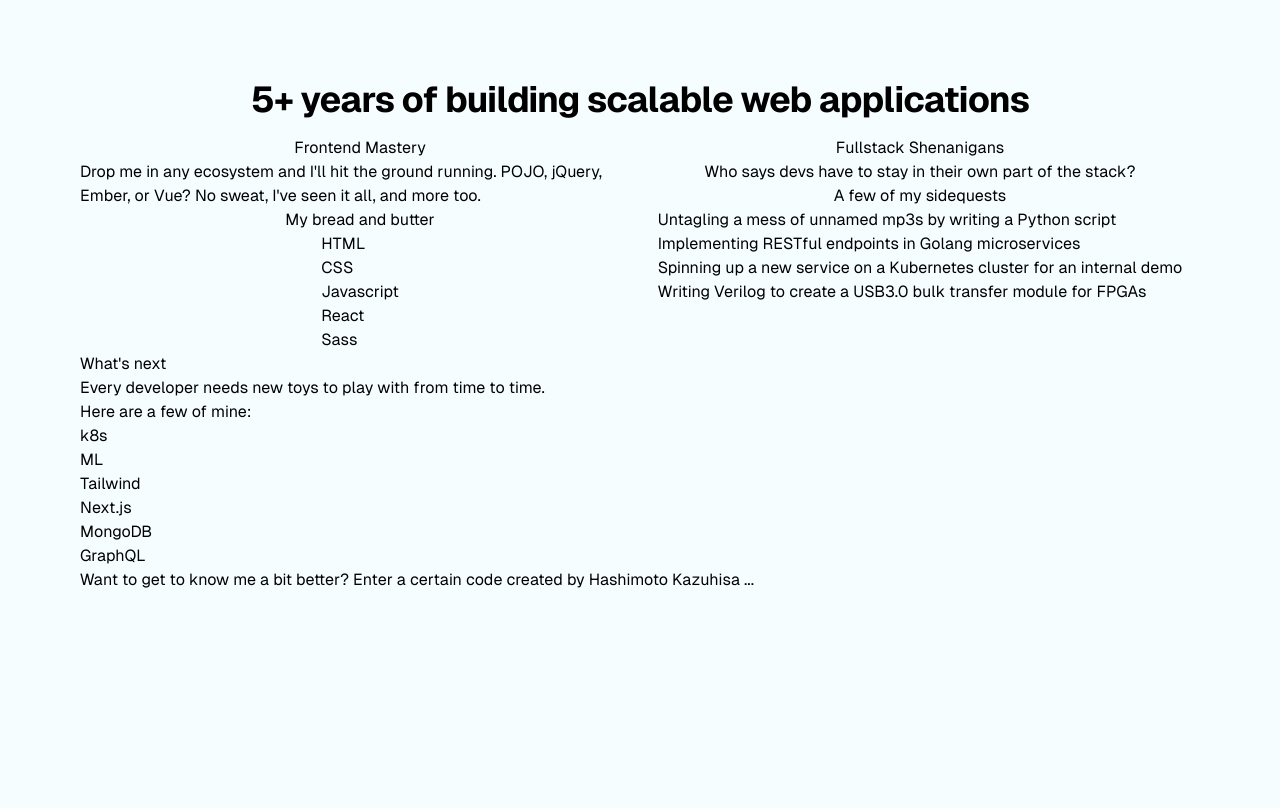
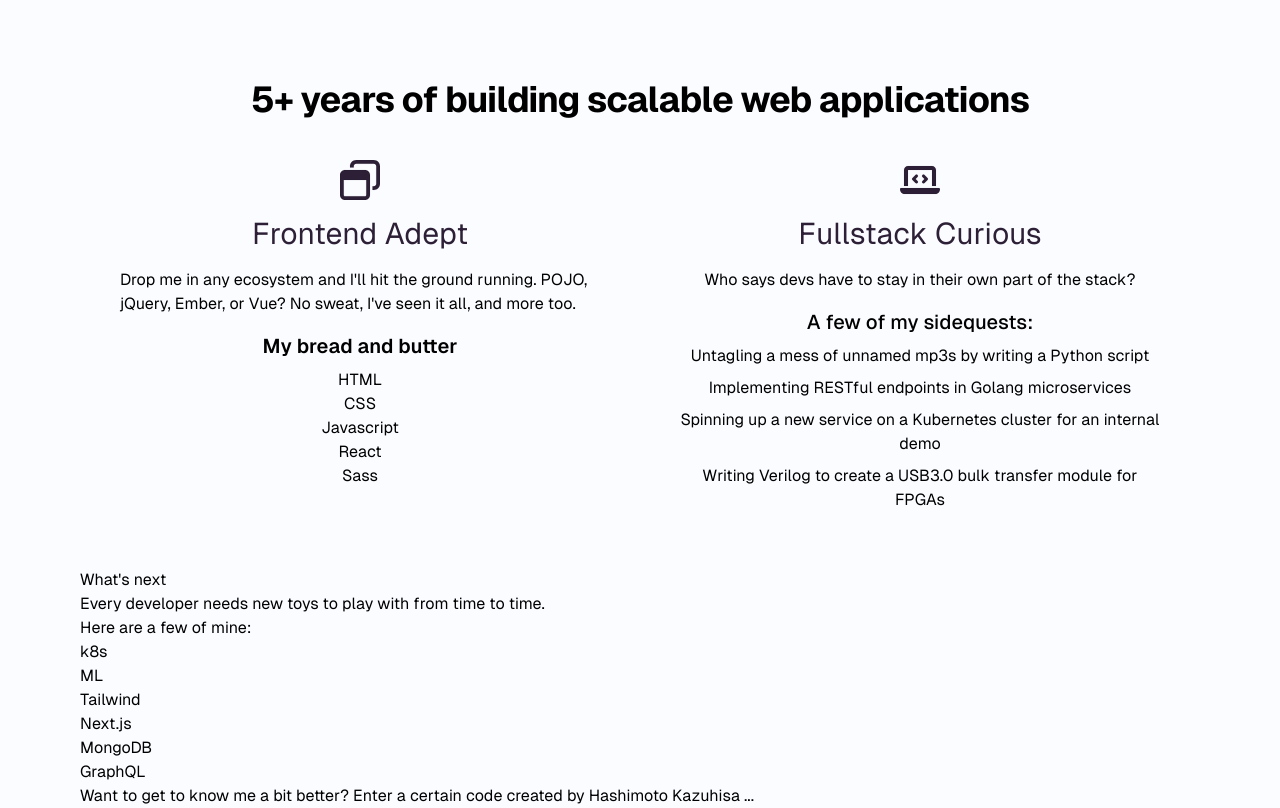
Before and after one commit to dzqli/pw, a Next.js app: page /about in a window 1280 px wide. Shown: the part 720-1528 px from the top of the page. Before the commit the page ends 1312 px from the top, so only its background shows below. Built offline with nearby package versions, Linux system fonts and the light colour scheme.

Commit message:
style skills section

```diff
--- a/src/app/about/page.tsx
+++ b/src/app/about/page.tsx
@@ -1,9 +1,15 @@
+'use client'
+
 import Image from "next/image";
 import AboutGraphic from '@/assets/about-graphic-transparent.png';
+import AboutGraphicLight from '@/assets/about-graphic-transparent-white.png';
+import CodeIcon from '@/assets/icons/code';
+import WindowIcon from '@/assets/icons/window';
 
 const MAIN_CLASS = 'about';
 
 const About = () => {
+  const isDarkMode = window.matchMedia && window.matchMedia('(prefers-color-scheme: dark)').matches;
   return (
     <div className={`${MAIN_CLASS} items-center justify-items-center px-8 gap-16 sm:px-20 font-[family-name:var(--font-geist-sans)]` }>
       <article>
@@ -20,22 +26,27 @@ const About = () => {
               </p>
               <p className="text-sm text-[var(--secondary)]">More about me <span className="inline-block animate-bounce ml-2">&darr;</span></p>
             </div>
-            <Image className="ml-auto max-w-[200px] self-end pb-[10vh]" src={AboutGraphic} alt="intro graphic" />
+            <Image className="ml-auto max-w-[200px] self-end pb-[10vh]" src={isDarkMode ? AboutGraphicLight : AboutGraphic} alt="intro graphic" />
           </div>
         </section>
         <section>
-          <h2 className="text-4xl text-center font-bold mb-4 sm:truncate sm:text-4xl sm:tracking-tight">
+          <h2 className="text-4xl text-center font-bold mb-10 sm:truncate sm:text-4xl sm:tracking-tight">
             5+ years of building scalable web applications
           </h2>
           <div className="flex flex-wrap">
-            <div className="min-w-[300px] flex-1 flex flex-col items-center">
-              <h4>Frontend Mastery</h4>
-              <p>
+            <div className="min-w-[300px] flex-1 flex flex-col items-center sm:px-10">
+              <WindowIcon className="h-10 w-10 fill-[var(--alternative)] mb-4" />
+              <h4 className="text-3xl text-center mb-4 text-[var(--alternative)]">
+                Frontend Adept
+              </h4>
+              <p className="mb-4">
                 Drop me in any ecosystem and I'll hit the ground running.  POJO,
                 jQuery, Ember, or Vue?  No sweat, I've seen it all, and more too.
               </p>
-              <h6>My bread and butter</h6>
-              <ul>
+              <h6 className="text-xl text-center mb-2 font-semibold">
+                My bread and butter
+              </h6>
+              <ul className="flex flex-col items-center mb-12">
                 <li>HTML</li>
                 <li>CSS</li>
                 <li>Javascript</li>
@@ -43,17 +54,30 @@ const About = () => {
                 <li>Sass</li>
               </ul>
             </div>
-            <div className="min-w-[300px] flex-1 flex flex-col items-center">
-              <h4>Fullstack Shenanigans</h4>
-              <p>
+            <div className="min-w-[300px] flex-1 flex flex-col items-center sm:px-10">
+              <CodeIcon className="h-10 w-10 fill-[var(--alternative)] mb-4" />
+              <h4 className="text-3xl text-center mb-4 text-[var(--alternative)]">
+                Fullstack Curious
+              </h4>
+              <p className="mb-4">
                 Who says devs have to stay in their own part of the stack?
               </p>
-              <h6>A few of my sidequests</h6>
-              <ul>
-                <li>Untagling a mess of unnamed mp3s by writing a Python script</li>
-                <li>Implementing RESTful endpoints in Golang microservices</li>
-                <li>Spinning up a new service on a Kubernetes cluster for an internal demo</li>
-                <li>Writing Verilog to create a USB3.0 bulk transfer module for FPGAs</li>
+              <h6 className="text-xl text-center mb-2 font-medium">
+                A few of my sidequests:
+              </h6>
+              <ul className="flex flex-col items-center mb-12">
+                <li className="text-center mb-2">
+                  Untagling a mess of unnamed mp3s by writing a Python script
+                </li>
+                <li className="text-center mb-2">
+                  Implementing RESTful endpoints in Golang microservices
+                </li>
+                <li className="text-center mb-2">
+                  Spinning up a new service on a Kubernetes cluster for an internal demo
+                </li>
+                <li className="text-center mb-2">
+                  Writing Verilog to create a USB3.0 bulk transfer module for FPGAs
+                </li>
               </ul>
             </div>
           </div>
--- a/src/app/globals.css
+++ b/src/app/globals.css
@@ -4,9 +4,10 @@
 
 /* TODO: implement themes after initial setup */
 :root {
-  --background: #f5fdff;
+  --background: #fafcff;
   --foreground: #000000;
   --secondary: #64748b;
+  --alternative: #2c1f36;
 }
 
 @media (prefers-color-scheme: dark) {
@@ -14,6 +15,7 @@
     --background: #2c1f36;
     --secondary: #e5e7eb;
     --foreground: #ededed;
+    --alternative: #fafcff;
   }
 }
 
--- /dev/null
+++ b/src/assets/icons/code.jsx
@@ -0,0 +1,16 @@
+import React from 'react';
+
+// icon by fontawesome
+const CodeIcon = ({ className = '' }) => (
+  <svg
+    className={className}
+    xmlns="http://www.w3.org/2000/svg"
+    fill="none"
+    viewBox="0 0 640 512"
+    stroke="currentColor"
+  >
+    <path d="M64 96c0-35.3 28.7-64 64-64l384 0c35.3 0 64 28.7 64 64l0 256-64 0 0-256L128 96l0 256-64 0L64 96zM0 403.2C0 392.6 8.6 384 19.2 384l601.6 0c10.6 0 19.2 8.6 19.2 19.2c0 42.4-34.4 76.8-76.8 76.8L76.8 480C34.4 480 0 445.6 0 403.2zM281 209l-31 31 31 31c9.4 9.4 9.4 24.6 0 33.9s-24.6 9.4-33.9 0l-48-48c-9.4-9.4-9.4-24.6 0-33.9l48-48c9.4-9.4 24.6-9.4 33.9 0s9.4 24.6 0 33.9zM393 175l48 48c9.4 9.4 9.4 24.6 0 33.9l-48 48c-9.4 9.4-24.6 9.4-33.9 0s-9.4-24.6 0-33.9l31-31-31-31c-9.4-9.4-9.4-24.6 0-33.9s24.6-9.4 33.9 0z"/>
+  </svg>
+);
+
+export default CodeIcon;
--- a/src/assets/icons/linkedin.jsx
+++ b/src/assets/icons/linkedin.jsx
@@ -1,8 +1,9 @@
 import React from 'react';
 
 // icon by fontawesome
-const LinkedInIcon = () => (
+const LinkedInIcon = ({ className = '' }) => (
   <svg
+    className={className}
     xmlns="http://www.w3.org/2000/svg"
     fill="currentColor"
     viewBox="0 0 448 512"
--- a/src/assets/icons/mail.jsx
+++ b/src/assets/icons/mail.jsx
@@ -1,7 +1,8 @@
 import React from 'react';
 
-const MailIcon = () => (
+const MailIcon = ({ className = ''}) => (
   <svg
+    className={className}
     xmlns="http://www.w3.org/2000/svg"
     fill="none"
     viewBox="0 0 24 24"
--- /dev/null
+++ b/src/assets/icons/window.jsx
@@ -0,0 +1,16 @@
+import React from 'react';
+
+// icon by fontawesome
+const WindowIcon = ({ className = '' }) => (
+  <svg
+    className={className}
+    xmlns="http://www.w3.org/2000/svg"
+    fill="none"
+    viewBox="0 0 512 512"
+    stroke="currentColor"
+  >
+    <path d="M432 48L208 48c-17.7 0-32 14.3-32 32l0 16-48 0 0-16c0-44.2 35.8-80 80-80L432 0c44.2 0 80 35.8 80 80l0 224c0 44.2-35.8 80-80 80l-16 0 0-48 16 0c17.7 0 32-14.3 32-32l0-224c0-17.7-14.3-32-32-32zM48 448c0 8.8 7.2 16 16 16l256 0c8.8 0 16-7.2 16-16l0-192L48 256l0 192zM64 128l256 0c35.3 0 64 28.7 64 64l0 256c0 35.3-28.7 64-64 64L64 512c-35.3 0-64-28.7-64-64L0 192c0-35.3 28.7-64 64-64z"/>
+  </svg>
+);
+
+export default WindowIcon;
```
